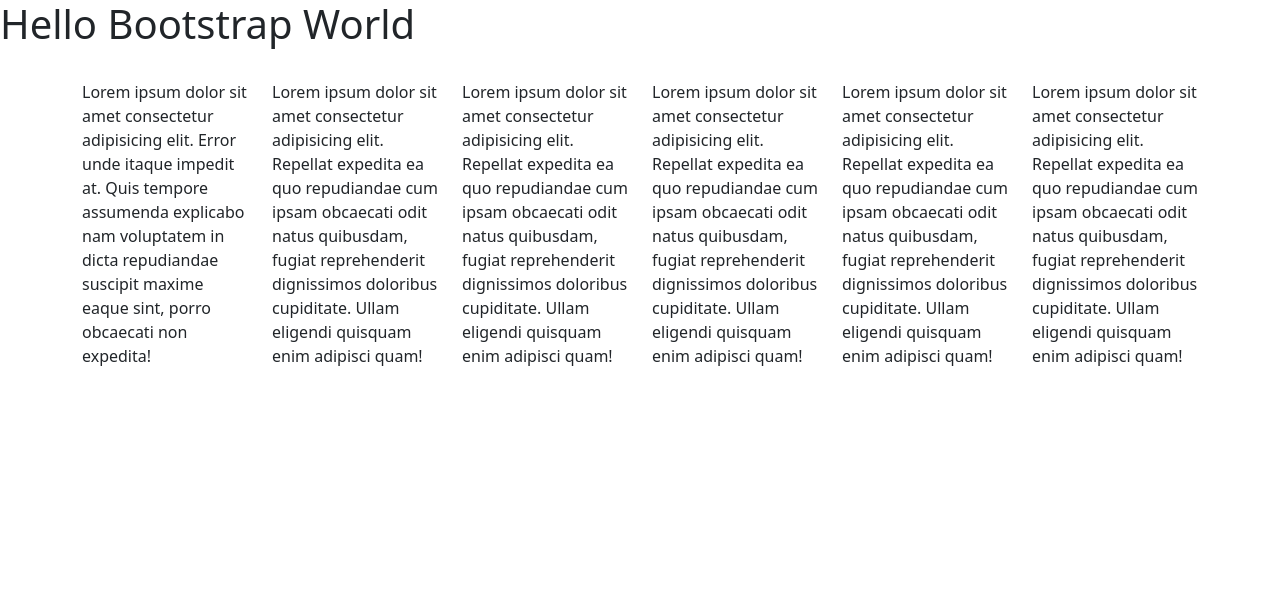
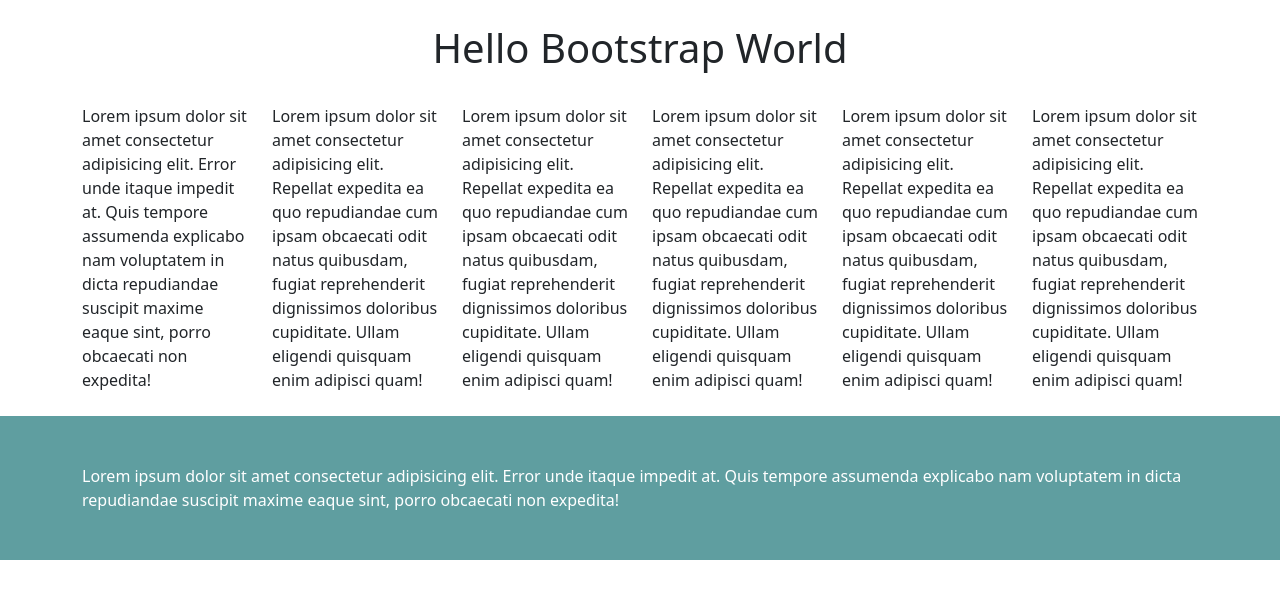
Before and after one commit to lambia/20240408-bootstrap-intro, a plain HTML site: page index.html in a window 1280 px wide. Drawn offline with nearby package versions, Linux system fonts and the light colour scheme.

Commit message:
modifiche ;)

```diff
--- a/index.html
+++ b/index.html
@@ -9,9 +9,12 @@
 </head>
 <body>
 
-	<h1>Hello Bootstrap World</h1>
-
 	<div class="container">
+		<div class="row">
+			<div class="col-12 text-center mt-4">
+				<h1>Hello Bootstrap World</h1>
+			</div>
+		</div>
 		<div class="row">
 			<div class="col-12 col-sm-6 col-md-4 col-lg-2 g-4">Lorem ipsum dolor sit amet consectetur adipisicing elit. Error unde itaque impedit at. Quis tempore assumenda explicabo nam voluptatem in dicta repudiandae suscipit maxime eaque sint, porro obcaecati non expedita!</div>
 			<div class="col-12 col-sm-6 col-md-4 col-lg-2 g-4">Lorem ipsum dolor sit amet consectetur adipisicing elit. Repellat expedita ea quo repudiandae cum ipsam obcaecati odit natus quibusdam, fugiat reprehenderit dignissimos doloribus cupiditate. Ullam eligendi quisquam enim adipisci quam!</div>
@@ -22,5 +25,13 @@
 		</div>
 	</div>
 
+	<section id="fascione" class="mt-4">
+		<div class="container">
+			<div class="row">
+				<div class="col-12 py-5">Lorem ipsum dolor sit amet consectetur adipisicing elit. Error unde itaque impedit at. Quis tempore assumenda explicabo nam voluptatem in dicta repudiandae suscipit maxime eaque sint, porro obcaecati non expedita!</div>
+			</div>
+		</div>
+	</section>
+
 </body>
 </html>
--- a/style.css
+++ b/style.css
@@ -0,0 +1,4 @@
+#fascione {
+	background: cadetblue;
+	color: white;
+}
```
